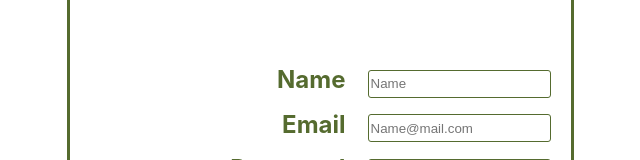
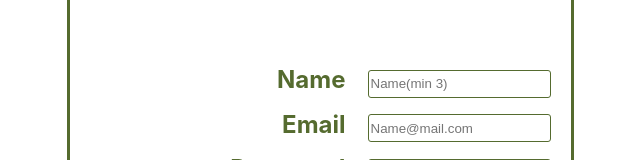
Before and after one commit to KomaNatoR/goit-react-hw-08-phonebook, a React (Create React App) app: page /goit-react-hw-08-phonebook/register in a window 1280 px wide. Shown: the part 273-433 px from the top of the page, without its empty margins (320-960 px from the left). Built offline with nearby package versions, Linux system fonts and the light colour scheme.

Commit message:
validation
added some validation to log and reg pages from yup

```diff
--- a/src/components/modules/NavbarAuth/Login/Login.jsx
+++ b/src/components/modules/NavbarAuth/Login/Login.jsx
@@ -5,6 +5,7 @@ import { LoginMainDiv } from "./login.styled";
 
 import { Formik, Form } from 'formik';
 import { initialValues } from "./initialValues";
+import { loginSchema } from "./Validation/loginSchema";
 import { fields } from "./fields";
 import TextField from "components/shared/TextField/TextField";
 import Button from "components/shared/Button/Button";
@@ -26,7 +27,7 @@ const Login = () => {
             <h2>Login Page</h2>
             {/* {loginError!=="Sorry no token!" && <p style={{color:"red"}}>Pleace input correct data!</p>} */}
 
-            <Formik onSubmit={onSubmitLogin} initialValues={initialValues}>
+            <Formik onSubmit={onSubmitLogin} initialValues={initialValues} validationSchema={loginSchema}>
                 <Form >
                     <TextField {...fields.email} />
                     <TextField {...fields.password} />
--- /dev/null
+++ b/src/components/modules/NavbarAuth/Login/Validation/loginSchema.js
@@ -0,0 +1,7 @@
+import * as yup from 'yup';
+
+export const loginSchema = yup.object().shape({
+    // name: yup.string().required().min(6,'hello im min value').trim(),
+    email: yup.string().required().nullable().email('wrong mail').trim(),
+    password: yup.string().required('input somthing').nullable().min(8,'min value 8').max(16,'max value 16').trim(),
+});
--- a/src/components/modules/NavbarAuth/Register/Register.jsx
+++ b/src/components/modules/NavbarAuth/Register/Register.jsx
@@ -8,7 +8,8 @@ import { RegisterMainDiv } from "./register.styled";
 
 import { Formik, Form } from 'formik';
 import { initialValues } from "./initialValues";
-import { fields } from "./fields"
+import { fields } from "./fields";
+import { regSchema } from "./Validation/regSchema";
 import TextField from "components/shared/TextField/TextField";
 import Button from "components/shared/Button/Button";
 
@@ -39,7 +40,7 @@ const Register = () => {
             <h2>Register Page</h2>
             {/* {regError!=="Sorry no token!" && <p style={{color:"red"}}>Pleace input correct data!</p>} */}
 
-            <Formik onSubmit={onSubmitSignup} initialValues={initialValues}>
+            <Formik onSubmit={onSubmitSignup} initialValues={initialValues} validationSchema={regSchema}>
                 <Form >
                     <TextField {...fields.name} />
                     <TextField {...fields.email} />
--- /dev/null
+++ b/src/components/modules/NavbarAuth/Register/Validation/regSchema.jsx
@@ -0,0 +1,7 @@
+import * as yup from 'yup';
+
+export const regSchema = yup.object().shape({
+    name: yup.string().required().min(3,'min value 3').trim(),
+    email: yup.string().required().nullable().email('wrong mail').trim(),
+    password: yup.string().required('input somthing').nullable().min(8,'min value 8').max(16,'max value 16').trim(),
+});
--- a/src/components/modules/NavbarAuth/Register/fields.js
+++ b/src/components/modules/NavbarAuth/Register/fields.js
@@ -3,7 +3,7 @@ export const fields = {
         label: "Name",
         type: "text",
         name: "name",
-        placeholder: "Name",
+        placeholder: "Name(min 3)",
         required: true,
     },
     email: {
--- /dev/null
+++ b/src/components/shared/TextField/ErrorField.jsx
@@ -0,0 +1,5 @@
+import styled from "@emotion/styled";
+
+export const ErrField = styled.div`
+    color: red;
+`;
--- a/src/components/shared/TextField/TextField.jsx
+++ b/src/components/shared/TextField/TextField.jsx
@@ -1,20 +1,23 @@
-import { Field } from "formik"
+import { Field, ErrorMessage } from "formik"
 import { useMemo } from "react";
 import { nanoid } from "nanoid";
 
-const TextField = ({ label, ...props }) => {
+import { ErrField } from "./ErrorField";
+
+const TextField = ({ label, name, ...props }) => {
     const id = useMemo(() => nanoid(), []);
 
     return (
         <div>
             <label htmlFor={id}>{label}</label>
-            <Field id={id} {...props}
+            <Field id={id} name={name} {...props}
                 // value={name}
                 // type="text"
                 // name="name"
                 // placeholder="input your name!"
                 // required
             />
+            <ErrorMessage name={name} component={ErrField} />
         </div>
     )
 };
```
